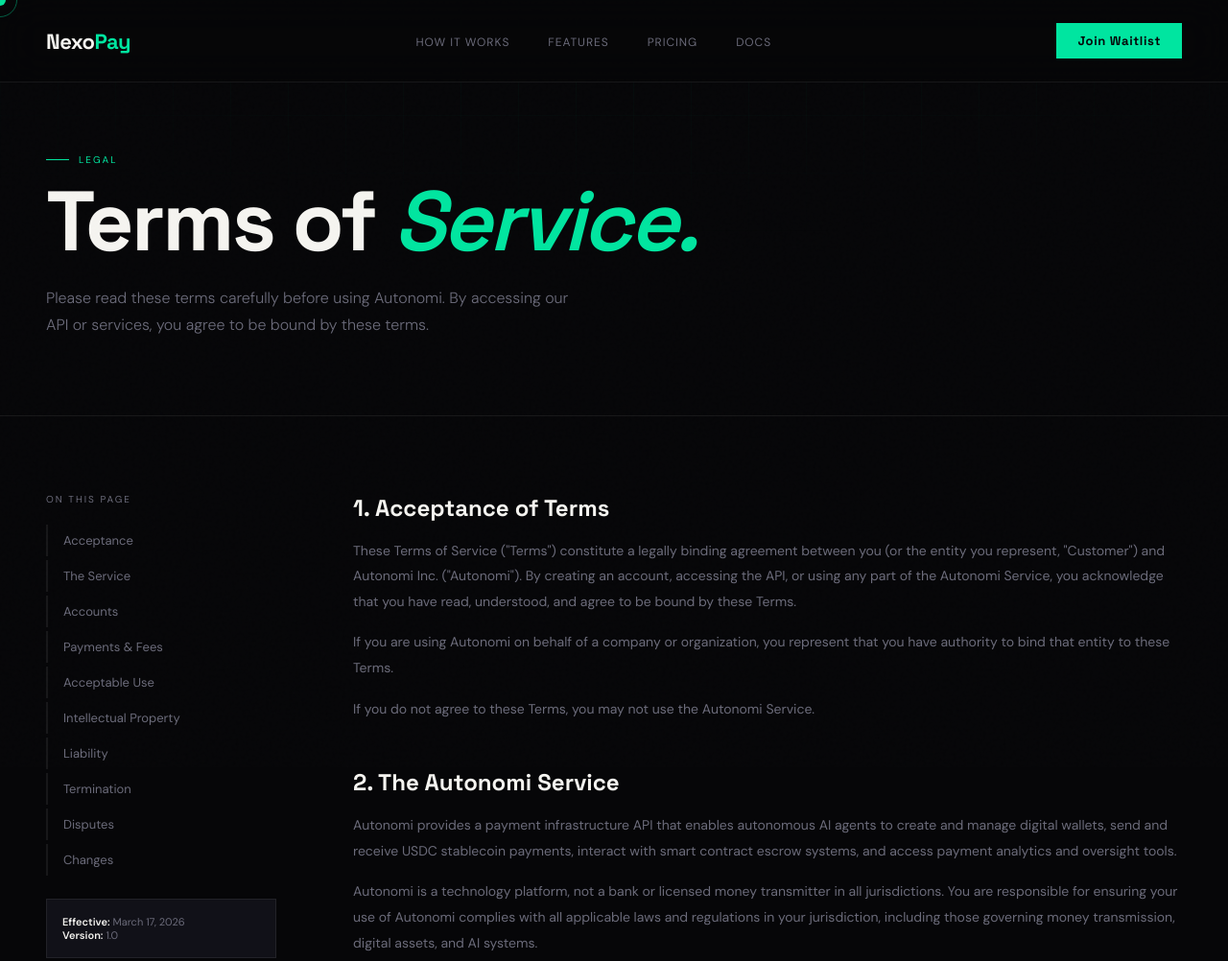
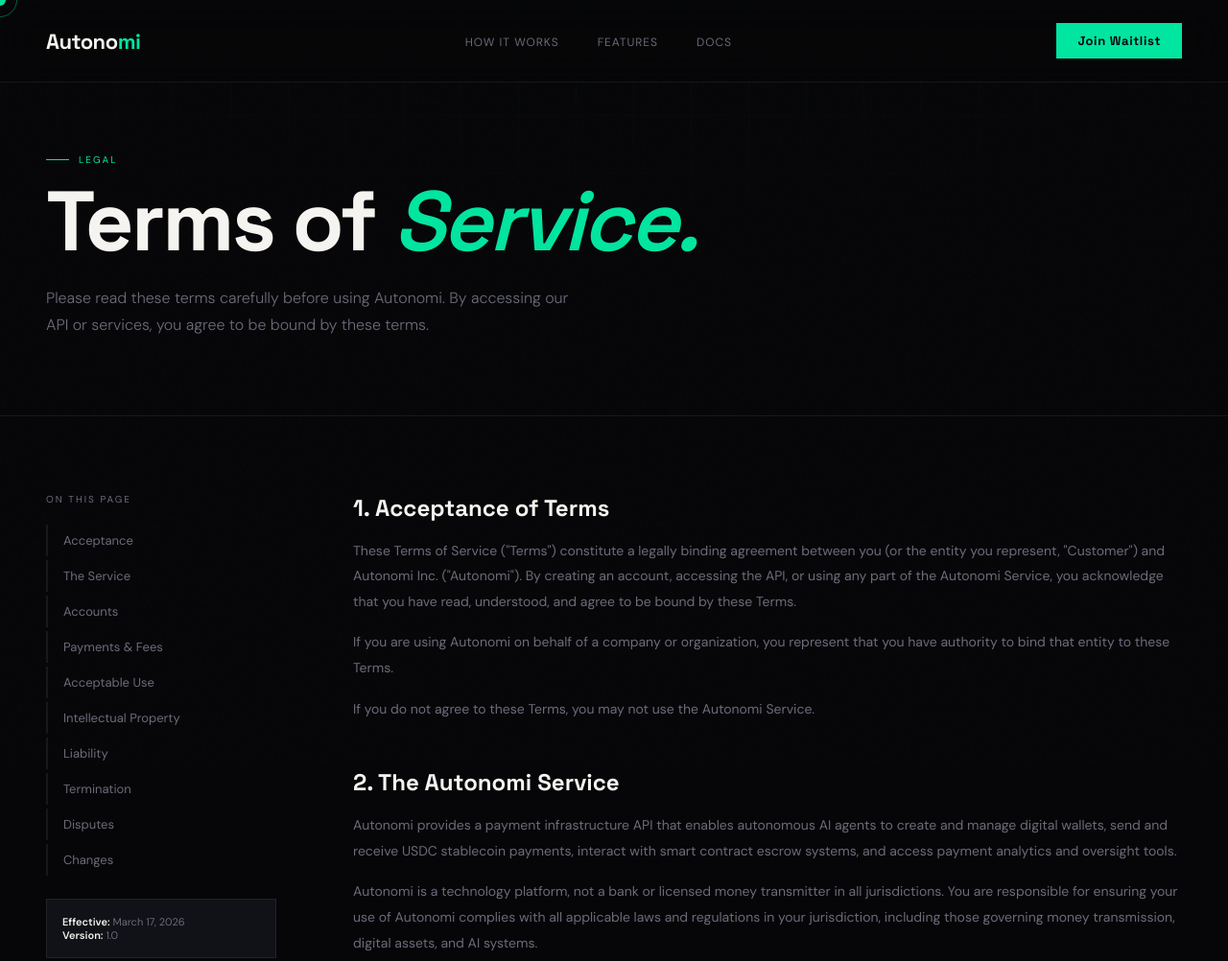
Before and after one commit to paulobalonye/nexopay-landing, a website: page public/terms.html in a window 1280 px wide. Shown: the top 1002 px of the page at 96% size. Drawn offline with Linux system fonts and the light colour scheme.

Commit message:
fix: hide pricing nav link and fix remaining logo text to Autonomi

```diff
--- a/public/shared.js
+++ b/public/shared.js
@@ -3,11 +3,11 @@ const NAV_HTML = `
 <div class="cursor" id="cursor"></div>
 <div class="cursor-ring" id="cursorRing"></div>
 <nav>
-  <a href="index.html" class="logo">Nexo<span>Pay</span></a>
+  <a href="index.html" class="logo">Autono<span>mi</span></a>
   <ul class="nav-links">
     <li><a href="how-it-works.html">How it works</a></li>
     <li><a href="features.html">Features</a></li>
-    <li><a href="pricing.html">Pricing</a></li>
+    <!-- <li><a href="pricing.html">Pricing</a></li> -->
     <li><a href="index.html#waitlist">Docs</a></li>
   </ul>
   <a href="index.html#waitlist" class="nav-cta">Join Waitlist</a>
@@ -17,7 +17,7 @@ const NAV_HTML = `
 const FOOTER_HTML = `
 <footer>
   <div>
-    <div class="footer-logo">Nexo<span>Pay</span></div>
+    <div class="footer-logo">Autono<span>mi</span></div>
     <p class="footer-tagline">Payments infrastructure for the AI agent economy.</p>
   </div>
   <div class="footer-cols">
@@ -25,7 +25,7 @@ const FOOTER_HTML = `
       <div class="footer-col-title">Product</div>
       <a href="how-it-works.html">How it Works</a>
       <a href="features.html">Features</a>
-      <a href="pricing.html">Pricing</a>
+      <!-- <a href="pricing.html">Pricing</a> -->
       <a href="index.html#waitlist">API Docs</a>
     </div>
     <div class="footer-col">
```
Also changed, not shown: public/admin.html (+2 -2 lines), public/index.html (+2 -2 lines).
